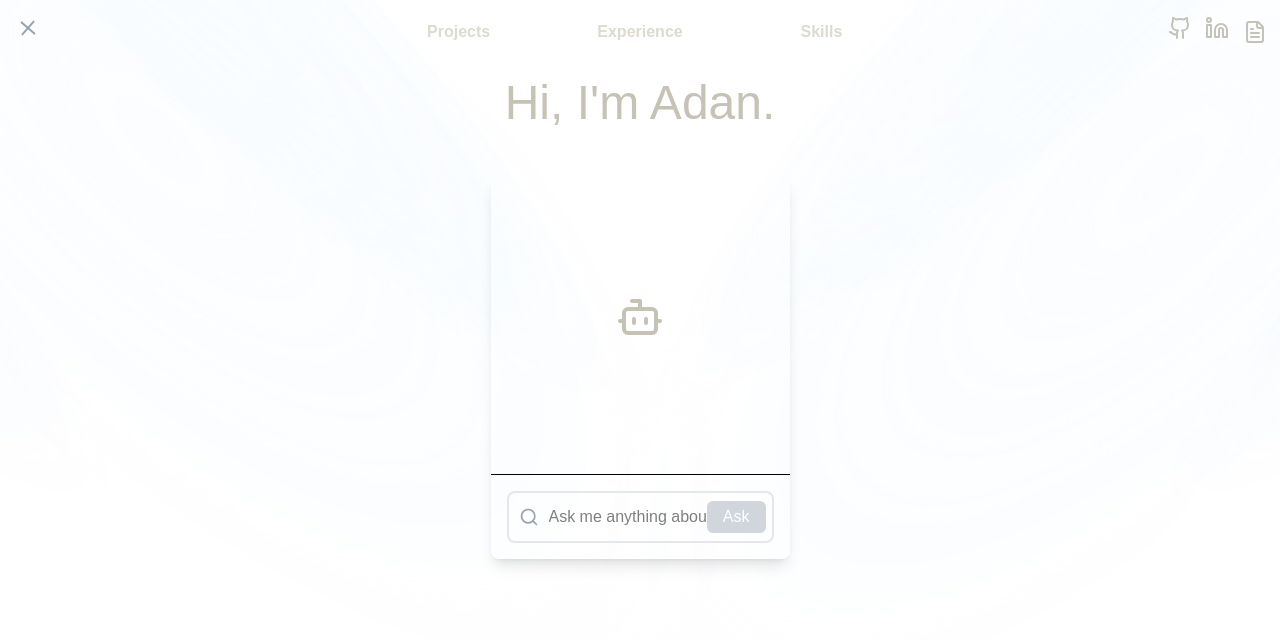
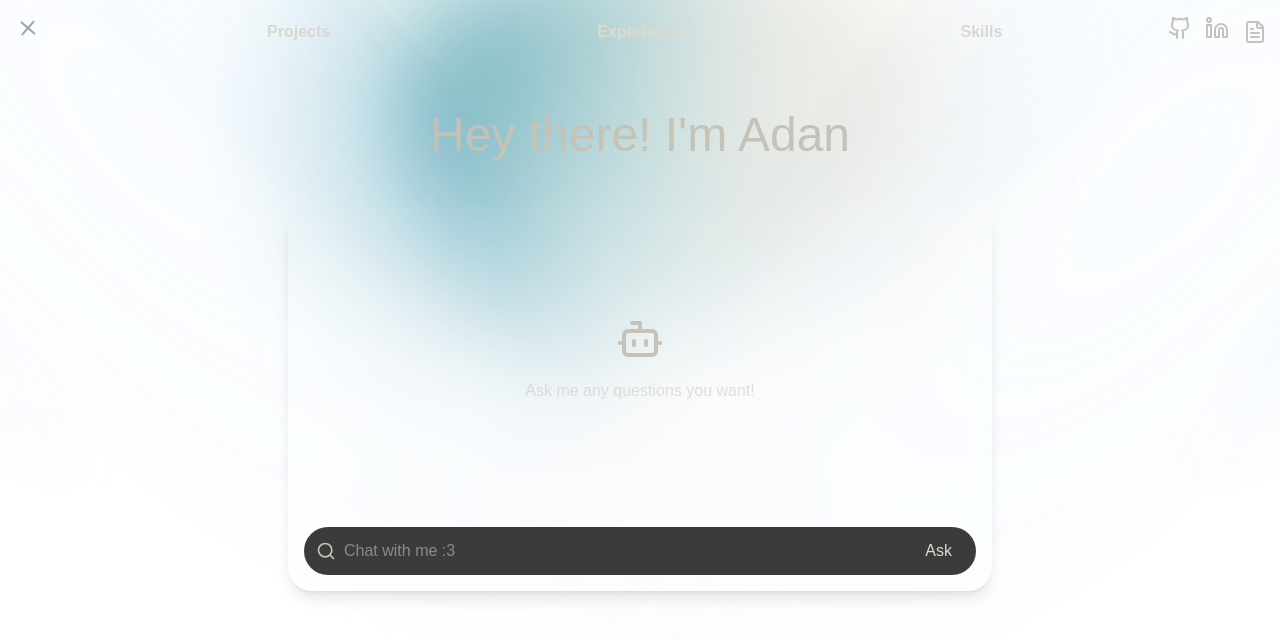
Before and after one commit to adanjoserrojas/Portfolio_v1, a Next.js app: page / in a window 1280 px wide. Shown: the top 640 px of the page. Built offline with nearby package versions, Linux system fonts and the light colour scheme.

Commit message:
Vectorize prompts to use less tokens, Add project, experience, and skills content

```diff
--- a/app/layout.tsx
+++ b/app/layout.tsx
@@ -17,8 +17,9 @@ export const metadata: Metadata = {
   description: 'Minimalist portfolio showcasing creative Full-Stack Dev solutions :)',
   keywords: ['portfolio', 'web developer', 'UI/UX', 'TypeScript', 'Next.js', 'creative development', 'Full-Stack Developer', 'SWE'],
   authors: [{ name: 'Adan Rojas' }],
-  viewport: 'width=device-width, initial-scale=1'
 };
+
+export const viewport = 'width=device-width, initial-scale=1'
 
 export default function RootLayout({
   children,
@@ -26,7 +27,7 @@ export default function RootLayout({
   children: React.ReactNode;
 }>) {
   return (
-    <html lang="en" className="dark">
+    <html lang="en" className="dark !scroll-smooth">
       <body
         className={`${geistSans.variable} ${geistMono.variable} antialiased`}
       >
--- a/app/page.tsx
+++ b/app/page.tsx
@@ -5,29 +5,31 @@ import { Spotlight } from "@/components/ui/spotlight-new";
 import { motion, AnimatePresence } from "framer-motion";
 import { NavBar } from "@/components/ui/nav-bar";
 import AIChatSection from '@/components/ui/chat-section';
+import { BackgroundGradientAnimation } from "@/components/ui/background-gradient-animation";
 
 export default function Landing() {
 
     return (
-        <div className="h-screen w-full bg-primary antialiased bg-grid-white/[0.02] relative overflow-hidden">
+        <BackgroundGradientAnimation>
+            <div className="absolute z-50 h-screen w-full bg-primary antialiased">
             <NavBar />
             <Spotlight />
                 <div className="flex justify-center items-center min-h-screen">
                     <div className="items-center justify-items-center inline-block">
                         <motion.h1
-
-                    className="grid grid-row-3 gap-4 text-center text-darkBeige text-5xl font-thin"
+                            className="grid grid-row-3 gap-12 text-center text-darkBeige text-5xl font-thin"
                             initial={{ opacity: 0 }}
                             animate={{ opacity: 1 }}
                             transition={{duration: 2}}
                             exit={{}}>
                             <p className="text-darkBeige"></p>
-                    Hi, I'm Adan.
+                            Hey there! I'm Adan
                         </motion.h1>
                         <AIChatSection />
 
                     </div>
                 </div>
             </div>
+        </BackgroundGradientAnimation>
     );
 }
--- a/components/ui/AIChatSection.tsx
+++ b/components/ui/AIChatSection.tsx
@@ -2,6 +2,7 @@
 'use client';
 
 import { User, Bot } from 'lucide-react';
+import { motion, AnimatePresence, backInOut, backIn } from "framer-motion";
 
 export interface Message {
   id: string;
@@ -13,21 +14,38 @@ export interface Message {
 interface ChatContainerProps {
   messages?: Message[];       // allow undefined from parent
   isLoading?: boolean;
+  isVisible?: boolean;
 }
 
 // components/ChatContainer.tsx
 export default function ChatContainer({
   messages = [],
   isLoading = false,
+  isVisible = true,
 }: ChatContainerProps) {
   const safeMessages = Array.isArray(messages) ? messages : [];
 
   return (
-    <div className="flex-1 overflow-y-auto p-4 space-y-4">
+    <div className="flex-1 overflow-y-auto p-4 space-y-4 no-scrollbar">
       {safeMessages.length === 0 ? (
-        <div className="flex items-center justify-center text-darkBeige h-full">
-            <Bot className="w-12 h-12 mx-auto mb-4 text-darkBeige" />
-        </div>
+        <motion.div
+          className="flex flex-col items-center justify-center text-darkBeige h-full"
+          initial={{ opacity: 0 }}
+          animate={{ opacity: 1 }}
+          transition={{duration: 2}}>
+
+      {isVisible && (
+        <motion.div
+          initial={{ scale: 0 }}
+          animate={{ scale: 1 }}
+          transition={{ duration: 1.5, ease: backInOut }}>
+          <Bot className="w-12 h-12 mx-auto mb-4 text-darkBeige" />
+        </motion.div>
+      )}
+          <div className="opacity-50">
+            Ask me any questions you want!
+          </div>
+        </motion.div>
       ) : (
         safeMessages.map((message) => {
           const date =
@@ -41,21 +59,18 @@ export default function ChatContainer({
               className={`flex ${message.isUser ? 'justify-end' : 'justify-start'}`}
             >
               <div
-                className={`max-w-xs lg:max-w-md px-4 py-2 rounded-lg ${
+                className={`max-w-xs lg:max-w-md px-4 py-2 rounded-full ${
                   message.isUser
-                    ? 'bg-blue-500 text-white'
-                    : 'bg-gray-200 text-gray-800'
+                    ? 'bg-Black-100 text-darkBeige'
+                    : 'bg-Laguna text-darkBeige'
                 }`}
               >
-                <div className="flex items-start space-x-2">
-                  {!message.isUser && <Bot className="w-5 h-5 mt-0.5 flex-shrink-0" />}
+                <div className= "flex items-start">
+                  {!message.isUser}
                   <div className="flex-1">
                     <p className="text-sm whitespace-pre-wrap">{message.text}</p>
-                    <p className="text-xs opacity-70 mt-1">
-                      {isNaN(date.getTime()) ? '' : date.toLocaleTimeString()}
-                    </p>
                   </div>
-                  {message.isUser && <User className="w-5 h-5 mt-0.5 flex-shrink-0" />}
+                  {message.isUser}
                 </div>
               </div>
             </div>
@@ -65,17 +80,17 @@ export default function ChatContainer({
 
       {isLoading && (
         <div className="flex justify-start">
-          <div className="bg-gray-200 text-gray-800 max-w-xs px-4 py-2 rounded-lg">
+          <div className="bg-transparent text-darkBeige max-w-xs px-4 py-2 rounded-lg">
             <div className="flex items-center space-x-2">
               <Bot className="w-5 h-5" />
               <div className="flex space-x-1">
-                <div className="w-2 h-2 bg-gray-500 rounded-full animate-bounce"></div>
+                <div className="w-2 h-2 bg-Beige rounded-full animate-bounce"></div>
                 <div
-                  className="w-2 h-2 bg-gray-500 rounded-full animate-bounce"
+                  className="w-2 h-2 bg-Beige rounded-full animate-bounce"
                   style={{ animationDelay: '0.1s' }}
                 ></div>
                 <div
-                  className="w-2 h-2 bg-gray-500 rounded-full animate-bounce"
+                  className="w-2 h-2 bg-Beige rounded-full animate-bounce"
                   style={{ animationDelay: '0.2s' }}
                 ></div>
               </div>
--- /dev/null
+++ b/components/ui/background-gradient-animation.tsx
@@ -0,0 +1,177 @@
+"use client";
+import { cn } from "@/lib/utils";
+import { useEffect, useRef, useState } from "react";
+
+export const BackgroundGradientAnimation = ({
+  gradientBackgroundStart = "rgb(108, 0, 162, 0)",
+  gradientBackgroundEnd = "rgb(0, 17, 82, 0)",
+  firstColor = "0, 68, 124",
+  secondColor = "11, 123, 142",
+  thirdColor = "221, 218, 206",
+  fourthColor = "242, 243, 244",
+  size = "80%",
+  blendingValue = "hard-light",
+  children,
+  className,
+  interactive = true,
+  containerClassName,
+}: {
+  gradientBackgroundStart?: string;
+  gradientBackgroundEnd?: string;
+  firstColor?: string;
+  secondColor?: string;
+  thirdColor?: string;
+  fourthColor?: string;
+  fifthColor?: string;
+  pointerColor?: string;
+  size?: string;
+  blendingValue?: string;
+  children?: React.ReactNode;
+  className?: string;
+  interactive?: boolean;
+  containerClassName?: string;
+}) => {
+  const interactiveRef = useRef<HTMLDivElement>(null);
+
+  const [curX, setCurX] = useState(0);
+  const [curY, setCurY] = useState(0);
+  const [tgX, setTgX] = useState(0);
+  const [tgY, setTgY] = useState(0);
+  useEffect(() => {
+    document.body.style.setProperty(
+      "--gradient-background-start",
+      gradientBackgroundStart
+    );
+    document.body.style.setProperty(
+      "--gradient-background-end",
+      gradientBackgroundEnd
+    );
+    document.body.style.setProperty("--first-color", firstColor);
+    document.body.style.setProperty("--second-color", secondColor);
+    document.body.style.setProperty("--third-color", thirdColor);
+    document.body.style.setProperty("--fourth-color", fourthColor);
+    document.body.style.setProperty("--size", size);
+    document.body.style.setProperty("--blending-value", blendingValue);
+  }, []);
+
+  useEffect(() => {
+    function move() {
+      if (!interactiveRef.current) {
+        return;
+      }
+      setCurX(curX + (tgX - curX) / 20);
+      setCurY(curY + (tgY - curY) / 20);
+      interactiveRef.current.style.transform = `translate(${Math.round(
+        curX
+      )}px, ${Math.round(curY)}px)`;
+    }
+
+    move();
+  }, [tgX, tgY]);
+
+  const handleMouseMove = (event: React.MouseEvent<HTMLDivElement>) => {
+    if (interactiveRef.current) {
+      const rect = interactiveRef.current.getBoundingClientRect();
+      setTgX(event.clientX - rect.left);
+      setTgY(event.clientY - rect.top);
+    }
+  };
+
+  const [isSafari, setIsSafari] = useState(false);
+  useEffect(() => {
+    setIsSafari(/^((?!chrome|android).)*safari/i.test(navigator.userAgent));
+  }, []);
+
+  return (
+    <div
+      className={cn(
+        "h-screen w-screen relative overflow-hidden top-0 left-0 bg-[linear-gradient(40deg,var(--gradient-background-start),var(--gradient-background-end))]",
+        containerClassName
+      )}
+    >
+      <svg className="hidden">
+        <defs>
+          <filter id="blurMe">
+            <feGaussianBlur
+              in="SourceGraphic"
+              stdDeviation="10"
+              result="blur"
+            />
+            <feColorMatrix
+              in="blur"
+              mode="matrix"
+              values="1 0 0 0 0  0 1 0 0 0  0 0 1 0 0  0 0 0 18 -8"
+              result="goo"
+            />
+            <feBlend in="SourceGraphic" in2="goo" />
+          </filter>
+        </defs>
+      </svg>
+      <div className={cn("", className)}>{children}</div>
+      <div
+        className={cn(
+          "gradients-container h-full w-full blur-3xl opacity-50",
+          isSafari ? "blur-2xl" : "[filter:url(#blurMe)_blur(40px)]"
+        )}
+      >
+        <div
+          className={cn(
+            `absolute [background:radial-gradient(circle_at_center,_var(--first-color)_0,_var(--first-color)_50%)_no-repeat]`,
+            `[mix-blend-mode:var(--blending-value)] w-[var(--size)] h-[var(--size)] top-[calc(50%-var(--size)/2)] left-[calc(50%-var(--size)/2)]`,
+            `[transform-origin:center_center]`,
+            `animate-first`,
+            `opacity-100`
+          )}
+        ></div>
+        <div
+          className={cn(
+            `absolute [background:radial-gradient(circle_at_center,_rgba(var(--second-color),_0.8)_0,_rgba(var(--second-color),_0)_50%)_no-repeat]`,
+            `[mix-blend-mode:var(--blending-value)] w-[var(--size)] h-[var(--size)] top-[calc(50%-var(--size)/2)] left-[calc(50%-var(--size)/2)]`,
+            `[transform-origin:calc(50%-400px)]`,
+            `animate-second`,
+            `opacity-100`
+          )}
+        ></div>
+        <div
+          className={cn(
+            `absolute [background:radial-gradient(circle_at_center,_rgba(var(--third-color),_0.8)_0,_rgba(var(--third-color),_0)_50%)_no-repeat]`,
+            `[mix-blend-mode:var(--blending-value)] w-[var(--size)] h-[var(--size)] top-[calc(50%-var(--size)/2)] left-[calc(50%-var(--size)/2)]`,
+            `[transform-origin:calc(50%+400px)]`,
+            `animate-third`,
+            `opacity-100`
+          )}
+        ></div>
+        <div
+          className={cn(
+            `absolute [background:radial-gradient(circle_at_center,_rgba(var(--fourth-color),_0.8)_0,_rgba(var(--fourth-color),_0)_50%)_no-repeat]`,
+            `[mix-blend-mode:var(--blending-value)] w-[var(--size)] h-[var(--size)] top-[calc(50%-var(--size)/2)] left-[calc(50%-var(--size)/2)]`,
+            `[transform-origin:calc(50%-200px)]`,
+            `animate-fourth`,
+            `opacity-70`
+          )}
+        ></div>
+        <div
+          className={cn(
+            `absolute [background:radial-gradient(circle_at_center,_rgba(var(--fifth-color),_0.8)_0,_rgba(var(--fifth-color),_0)_50%)_no-repeat]`,
+            `[mix-blend-mode:var(--blending-value)] w-[var(--size)] h-[var(--size)] top-[calc(50%-var(--size)/2)] left-[calc(50%-var(--size)/2)]`,
+            `[transform-origin:calc(50%-800px)_calc(50%+800px)]`,
+            `animate-fifth`,
+            `opacity-100`
+          )}
+        ></div>
+
+        {interactive && (
+          <div
+            ref={interactiveRef}
+            onMouseMove={handleMouseMove}
+            className={cn(
+              `absolute [background:radial-gradient(circle_at_center,_rgba(var(--pointer-color),_0.8)_0,_rgba(var(--pointer-color),_0)_50%)_no-repeat]`,
+              `[mix-blend-mode:var(--blending-value)] w-full h-full -top-1/2 -left-1/2`,
+              `opacity-70`
+            )}
+          ></div>
+        )}
+      </div>
+    </div>
+  );
+};
--- a/components/ui/chat-section.tsx
+++ b/components/ui/chat-section.tsx
@@ -47,7 +47,7 @@ export default function AIChatSection() {
     } catch (error) {
       const errorMessage: Message = {
         id: (Date.now() + 1).toString(),
-        text: "Sorry, I'm having trouble responding right now. Please try again later!",
+        text: "I don't know about that lol",
         isUser: false,
         timestamp: new Date(),
       };
@@ -64,9 +64,9 @@ export default function AIChatSection() {
       <div className="container mx-auto px-4">
         <div className="max-w-4xl mx-auto">
 
-          <div className="rounded-lg shadow-lg h-96 flex flex-col">
+          <div className=" bg-background/30 backdrop-blur-md rounded-3xl shadow-lg h-96 flex flex-col">
             <ChatContainer messages={messages} isLoading={isLoading} />
-            <div className="border-t p-4">
+            <div className="p-4">
               <SearchBar onSearch={handleSearch} isLoading={isLoading} />
             </div>
           </div>
--- a/components/ui/nav-bar.tsx
+++ b/components/ui/nav-bar.tsx
@@ -28,7 +28,7 @@ export function NavBar(){
 
 {/* Center of NavBar */}
 
-            <div className="grid grid-cols-3 items-center justify-items-center w-fit gap-24">
+            <div className="grid grid-cols-3 items-center justify-items-center w-fit gap-64">
 
                 {/*onClick={() => setisVisible(!isVisible)}>*/}
                 <Link href="/projects">
--- a/components/ui/search-bar.tsx
+++ b/components/ui/search-bar.tsx
@@ -22,21 +22,21 @@ export default function SearchBar({ onSearch, isLoading }: SearchBarProps) {
 
   return (
 
-    <form onSubmit={handleSubmit} className="relative w-full max-w-2xl mx-auto">
+    <form onSubmit={handleSubmit} className="relative w-screen max-w-2xl mx-auto">
       <div className="relative">
-        <Search className="absolute left-3 top-1/2 transform -translate-y-1/2 text-gray-400 w-5 h-5" />
+        <Search className="absolute left-3 top-1/2 transform -translate-y-1/2 text-darkBeige w-5 h-5"/>
         <input
           type="text"
           value={query}
           onChange={(e) => setQuery(e.target.value)}
-          placeholder="Ask me anything about my experience, projects, or skills..."
-          className="w-full pl-10 pr-4 py-3 border-2 border-gray-200 rounded-lg focus:border-blue-500 focus:outline-none transition-colors"
+          placeholder="Chat with me :3"
+          className="w-full pl-10 pr-4 py-3 bg-Black-100 rounded-full focus:border-darkBeige focus:outline-none transition-colors text-Beige"
           disabled={isLoading}
         />
         <button
           type="submit"
           disabled={!query.trim() || isLoading}
-          className="absolute right-2 top-1/2 transform -translate-y-1/2 bg-blue-500 text-white px-4 py-1 rounded-md hover:bg-blue-600 disabled:bg-gray-300 disabled:cursor-not-allowed transition-colors"
+          className="absolute right-2 top-1/2 transform -translate-y-1/2 bg-Laguna text-Beige px-4 py-1 rounded-3xl hover:bg-Blue disabled:bg-transparent disabled:cursor-not-allowed transition-colors"
         >
           {isLoading ? 'Thinking...' : 'Ask'}
         </button>
--- a/components/ui/spotlight-new.tsx
+++ b/components/ui/spotlight-new.tsx
@@ -32,7 +32,7 @@ export const Spotlight = ({
         opacity: 0,
       }}
       animate={{
-        opacity: 0.6,
+        opacity: 0.8,
       }}
       transition={{
         duration: 1.5,
```
Also changed, not shown: app/globals.css (+46 -0 lines), 1 other file (tests, documents, lock files or other folders). Lines whose indentation alone changed are shown as unchanged.
